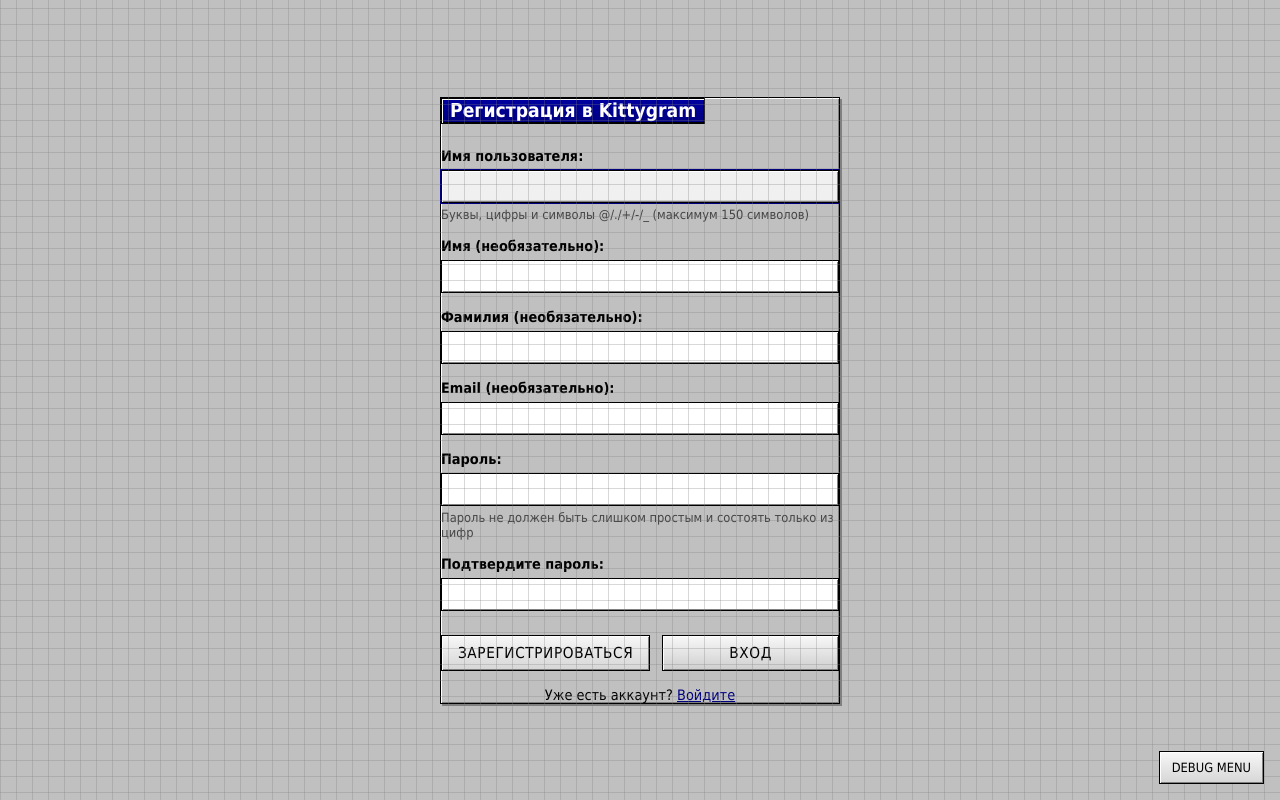
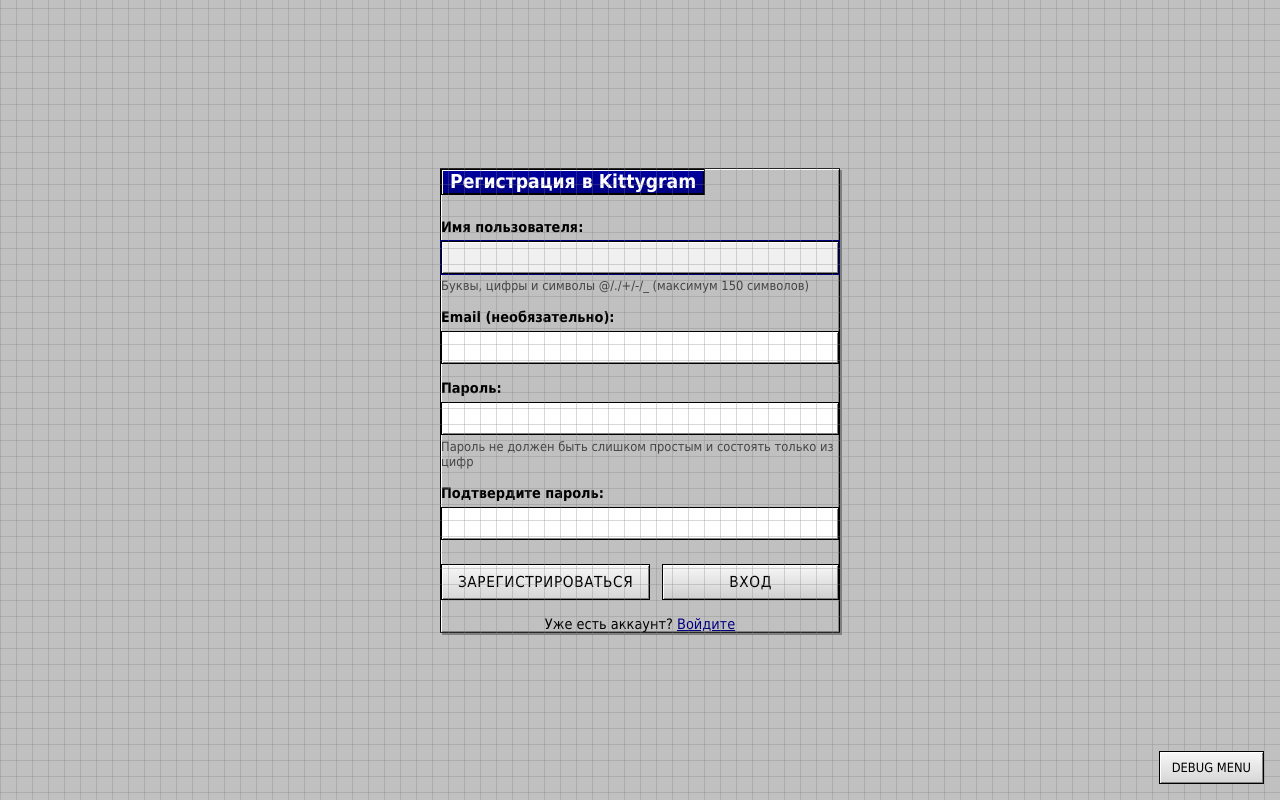
Before and after one commit to R3DH00D1E/kittygram-r3d, a Django app: page /register/ in a window 1280 px wide. Run offline with Django 3.2, Linux system fonts and the light colour scheme.

Commit message:
Изменение полей ввода

```diff
--- a/cats/serializers.py
+++ b/cats/serializers.py
@@ -10,7 +10,7 @@ class UserSerializer(serializers.ModelSerializer):
 
     class Meta:
         model = User
-        fields = ('id', 'username', 'first_name', 'last_name', 'cats')
+        fields = ('id', 'username', 'email', 'cats')
         ref_name = 'ReadOnlyUsers'
 
 
--- a/cats/templates/cats/register.html
+++ b/cats/templates/cats/register.html
@@ -163,16 +163,6 @@
                 </div>
 
                 <div class="form-group">
-                    <label for="first_name">Имя (необязательно):</label>
-                    <input type="text" id="first_name" name="first_name">
-                </div>
-
-                <div class="form-group">
-                    <label for="last_name">Фамилия (необязательно):</label>
-                    <input type="text" id="last_name" name="last_name">
-                </div>
-
-                <div class="form-group">
                     <label for="email">Email (необязательно):</label>
                     <input type="email" id="email" name="email">
                 </div>
--- a/cats/views.py
+++ b/cats/views.py
@@ -94,8 +94,6 @@ def register_view(request):
         username = request.POST.get('username')
         password1 = request.POST.get('password1')
         password2 = request.POST.get('password2')
-        first_name = request.POST.get('first_name', '')
-        last_name = request.POST.get('last_name', '')
         email = request.POST.get('email', '')
 
         # Validate passwords match
@@ -113,11 +111,8 @@ def register_view(request):
             user = DjangoUser.objects.create_user(
                 username=username,
                 password=password1,
-                first_name=first_name,
-                last_name=last_name,
                 email=email
             )
-
             # Log the user in
             login(request, user)
             return redirect('cabinet')
--- a/kittygram/urls.py
+++ b/kittygram/urls.py
@@ -32,5 +32,4 @@ urlpatterns = [
     path('auth/', include('djoser.urls.jwt')),
 ]
 
-if settings.DEBUG:
-    urlpatterns += static(settings.MEDIA_URL, document_root=settings.MEDIA_ROOT)
+urlpatterns += static(settings.MEDIA_URL, document_root=settings.MEDIA_ROOT)
```
